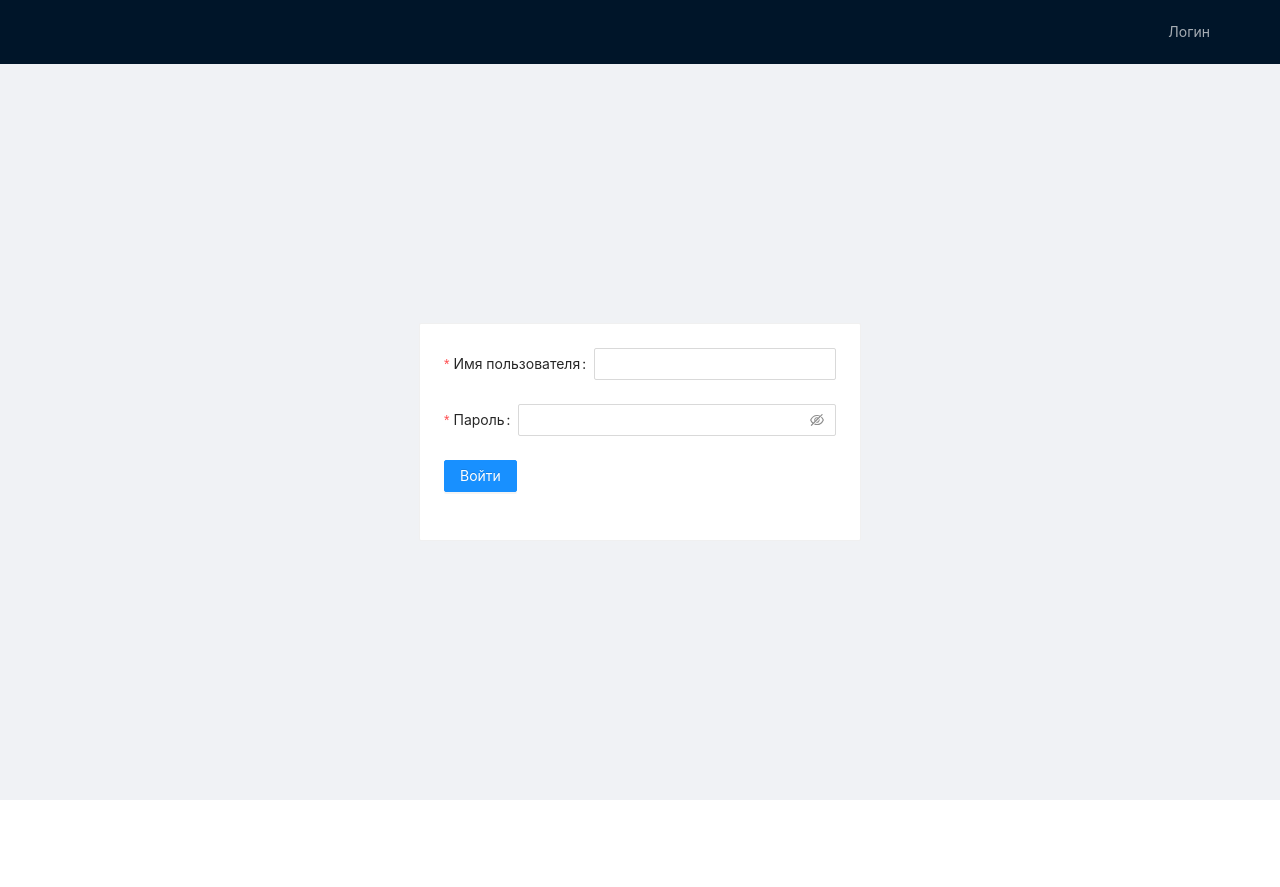
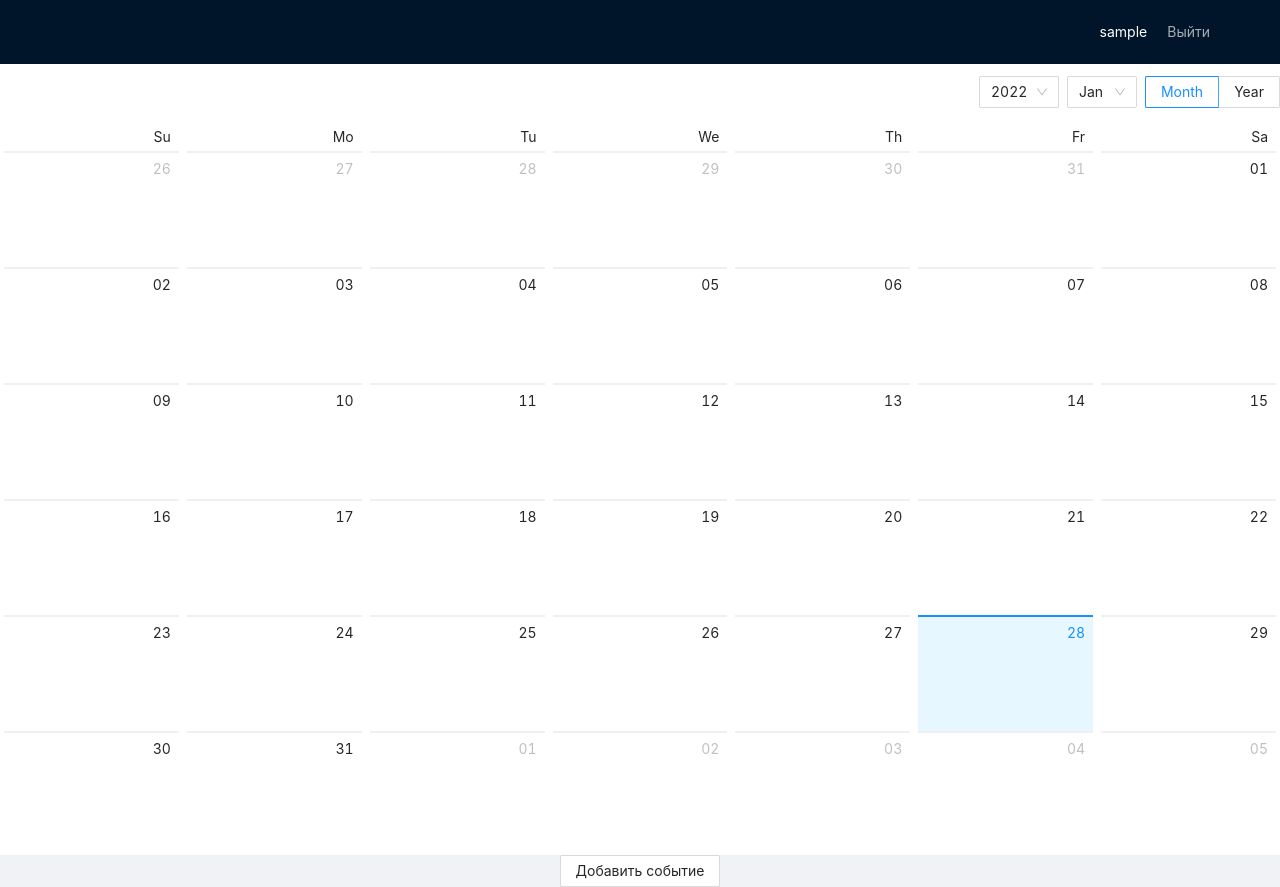
Before and after one commit to AstroKhan/calendar-course, a React (Create React App) app: page / in a window 1280 px wide. Before the commit this address led to /login. Before the commit the page ends 800 px from the top, so only its background shows below. Built offline with nearby package versions, Linux system fonts and the light colour scheme; sample sign-in values are in the browser's storage.

Commit message:
add event form

```diff
--- a/src/App.tsx
+++ b/src/App.tsx
@@ -1,10 +1,20 @@
-import React, {FC} from 'react';
+import React, {FC, useEffect} from 'react';
 import AppRouter from './components/AppRouter';
 import Navbar from './components/Navbar';
 import {Layout} from 'antd';
 import './App.css';
+import { useActions } from './hooks/useActions';
+import { IUser } from './models/IUser';
 
 const App: FC = () => {
+  const {setUser, setIsAuth} = useActions();
+    useEffect(() => {
+      if (localStorage.getItem('auth')) {
+        setUser({username: localStorage.getItem('username' || '')} as IUser)
+        setIsAuth(true);
+      }
+  }, [])
+
   return (
   <div>
     <Layout>
--- /dev/null
+++ b/src/components/EventCalendar.tsx
@@ -0,0 +1,15 @@
+import React, { FC } from 'react';
+import {Calendar} from 'antd';
+import { IEvent } from '../models/IEvent';
+
+interface EventCalendarProps {
+  events: IEvent[];
+}
+
+const EventCalendar: FC<EventCalendarProps> = () => {
+  return (
+  <Calendar/>
+  );
+};
+
+export default EventCalendar;
--- /dev/null
+++ b/src/components/EventForm.tsx
@@ -0,0 +1,33 @@
+import { Form, Input, DatePicker, Button, Row } from 'antd';
+import React, { FC } from 'react';
+import { rules } from '../utils/rules';
+
+const EventForm: FC = () => {
+  return (
+  <Form>
+      <Form.Item
+        label="Описание события"
+        name="description"
+        rules={[rules.required()]}
+      >
+        <Input
+            />
+      </Form.Item>
+      <Form.Item
+        label="Дата события"
+        name="date"
+        rules={[rules.required()]}>
+          <DatePicker />
+      </Form.Item>
+    <Row justify='end'>
+      <Form.Item>
+        <Button type="primary" htmlType="submit" >
+          Создать
+        </Button>
+      </Form.Item>
+    </Row>
+  </Form>
+  );
+};
+
+export default EventForm;
--- a/src/components/LoginForm.tsx
+++ b/src/components/LoginForm.tsx
@@ -4,15 +4,17 @@ import { rules } from '../utils/rules';
 import {useDispatch} from 'react-redux';
 import { AuthActionCreators } from '../store/reducers/auth/action-creators';
 import { useTypedSelector } from '../hooks/useTypedSelector';
+import { useActions } from '../hooks/useActions';
 
 const LoginForm: FC = () => {
-    const dispatch = useDispatch()
+
     const {error, isLoading} = useTypedSelector(state => state.auth);
     const [username, setUsername] = useState('')
     const [password, setPassword] = useState('')
+    const {login} = useActions()
 
     const submit = () => {
-        dispatch(AuthActionCreators.login(username, password));
+        login(username, password)
     }
 
   return (
--- a/src/components/Navbar.tsx
+++ b/src/components/Navbar.tsx
@@ -5,11 +5,13 @@ import { RouteNames } from '../router';
 import { useTypedSelector } from '../hooks/useTypedSelector';
 import { AuthActionCreators } from '../store/reducers/auth/action-creators';
 import {useDispatch} from 'react-redux';
+import { useActions } from '../hooks/useActions';
 
 const Navbar: FC = () => {
     const router = useHistory()
     const {isAuth, user} = useTypedSelector(state => state.auth);
-    const dispatch = useDispatch();
+    const {logout} = useActions()
+
   return (
   <Layout.Header>
       <Row justify="end">
@@ -21,7 +23,7 @@ const Navbar: FC = () => {
             </div>
             <Menu theme='dark' mode='horizontal' selectable={false}>
             <Menu.Item
-            onClick={() => dispatch(AuthActionCreators.logout())}
+            onClick={logout}
             key={1}
             >
                 Выйти
--- /dev/null
+++ b/src/hooks/useActions.ts
@@ -0,0 +1,10 @@
+import { allActionCreators } from './../store/reducers/action-creators';
+import { useDispatch } from 'react-redux';
+import { bindActionCreators } from 'redux';
+
+
+
+export const useActions = () => {
+    const dispatch = useDispatch();
+    return bindActionCreators(allActionCreators, dispatch);
+}
--- /dev/null
+++ b/src/models/IEvent.ts
@@ -0,0 +1,8 @@
+
+
+export interface IEvent {
+    author: string;
+    guest: string;
+    date: string;
+    description: string;
+}
--- a/src/pages/Event.tsx
+++ b/src/pages/Event.tsx
@@ -1,10 +1,29 @@
-import React, { FC } from 'react';
+import React, { FC, useState } from 'react';
+import EventCalendar from '../components/EventCalendar';
+import {Layout, Row, Button, Modal} from 'antd';
+import EventForm from '../components/EventForm';
 
 const Event: FC = () => {
+    const [modalVisible, setModalVisible] = useState(false);
   return (
-  <div>
-      EVENT PAGE
-  </div>
+  <Layout>
+      <EventCalendar events={[]}/>
+      <Row justify='center'>
+          <Button
+          onClick={() => setModalVisible(true)}
+          >
+            Добавить событие
+          </Button>
+      </Row>
+      <Modal
+      title='Добавить событие'
+      visible={modalVisible}
+      footer={null}
+      onCancel={() => setModalVisible(false)}
+      >
+        <EventForm/>
+      </Modal>
+  </Layout>
   );
 };
 
--- /dev/null
+++ b/src/store/reducers/action-creators.ts
@@ -0,0 +1,6 @@
+import { AuthActionCreators } from "./auth/action-creators";
+
+
+export const allActionCreators = {
+    ...AuthActionCreators,
+}
--- a/src/utils/rules.ts
+++ b/src/utils/rules.ts
@@ -1,7 +1,7 @@
 
 
 export const rules = {
-    required: (message: string) => ({
+    required: (message: string = "Обязательное поле") => ({
         required: true,
         message
     })
```
